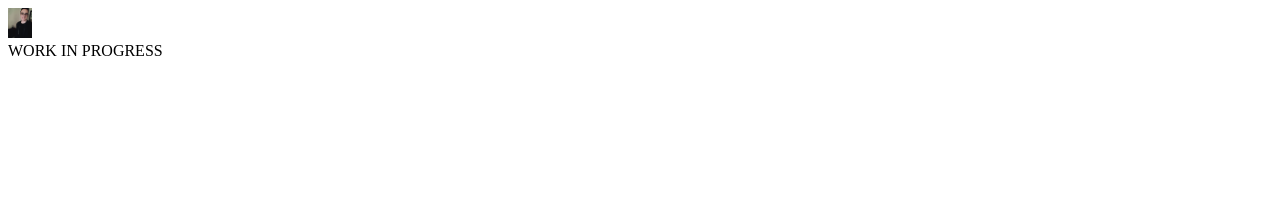
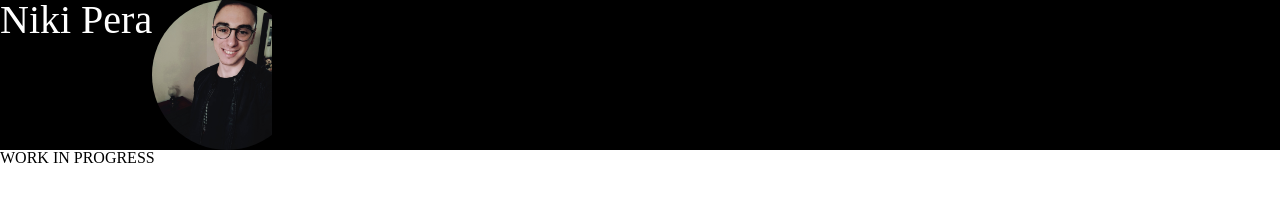
Before and after one commit to kan3ki1997/Niki-Pera, a plain HTML site: page index.html in a window 1280 px wide. Drawn offline with Linux system fonts and the light colour scheme.

Commit message:
piccole modifiche all'header

```diff
--- a/index.html
+++ b/index.html
@@ -9,6 +9,7 @@
 
 <body>
   <header>
+    <h1 class="title">Niki Pera</h1>
     <div class="menu">
 
     </div>
--- a/style.css
+++ b/style.css
@@ -1,4 +1,75 @@
-.logo-top{
-  height: 30px;
+/* inizio reset css */
+html, body, div, span, applet, object, iframe,
+h1, h2, h3, h4, h5, h6, p, blockquote, pre,
+a, abbr, acronym, address, big, cite, code,
+del, dfn, em, img, ins, kbd, q, s, samp,
+small, strike, strong, sub, sup, tt, var,
+b, u, i, center,
+dl, dt, dd, ol, ul, li,
+fieldset, form, label, legend,
+table, caption, tbody, tfoot, thead, tr, th, td,
+article, aside, canvas, details, embed,
+figure, figcaption, footer, header, hgroup,
+menu, nav, output, ruby, section, summary,
+time, mark, audio, video {
+  margin: 0;
+  padding: 0;
+  border: 0;
+  font-size: 100%;
+  font: inherit;
+  vertical-align: baseline;
+}
+
+/* HTML5 display-role reset for older browsers */
+article, aside, details, figcaption, figure,
+footer, header, hgroup, menu, nav, section {
+  display: block;
+}
+
+body {
+  line-height: 1;
+}
+
+ol, ul {
+  list-style: none;
+}
+
+blockquote, q {
+  quotes: none;
+}
+
+blockquote:before, blockquote:after,
+q:before, q:after {
+  content: '';
+  content: none;
+}
+
+table {
+  border-collapse: collapse;
+  border-spacing: 0;
+}
+
+/* fine reset css */
+header {
+  display: flex;
+  background-color: rgb(0, 0, 0);
+}
+
+.title {
+  font-size: 40px;
+  color: white;
+}
+
+.fotoContainer{
+  display: inline-block;
+  position: relative;
+  width: 150px;
+  height: 150px;
+  overflow:hidden;
+  border-radius: 50%;
+}
+
+.logo-top {
   width: auto;
+  height: 100%;
 }
```
